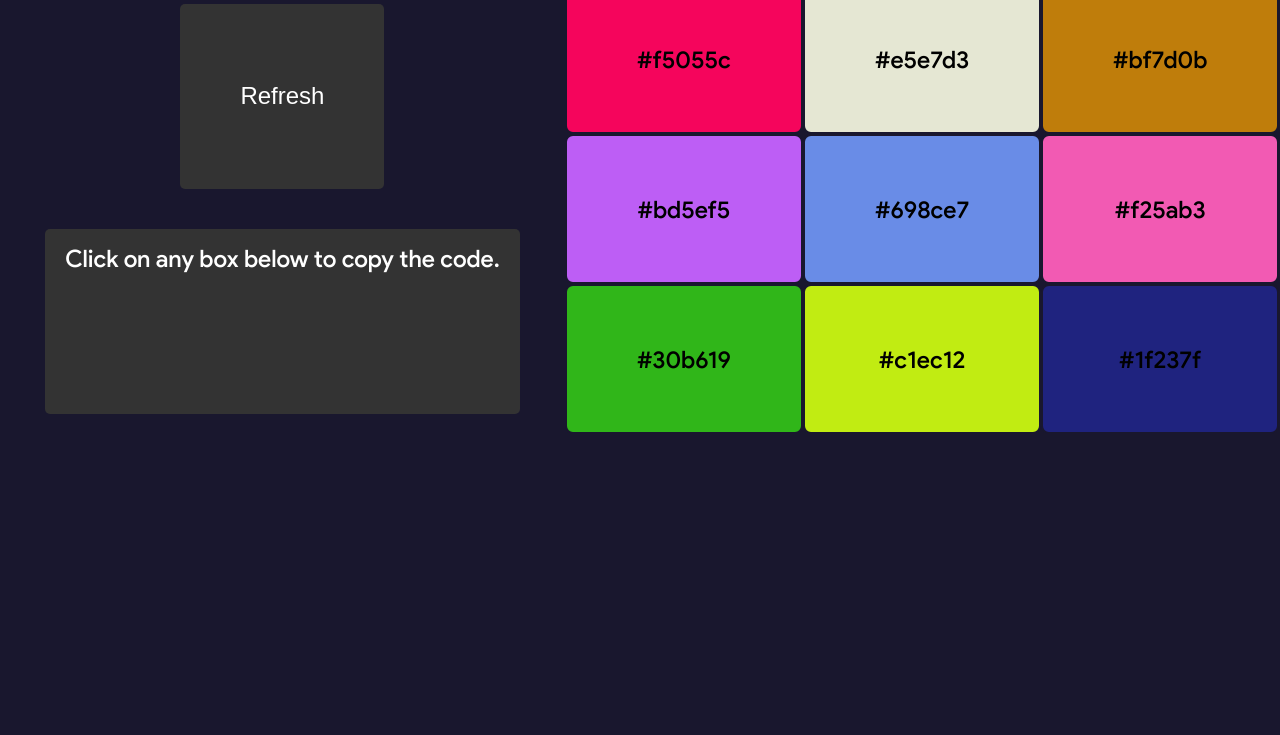
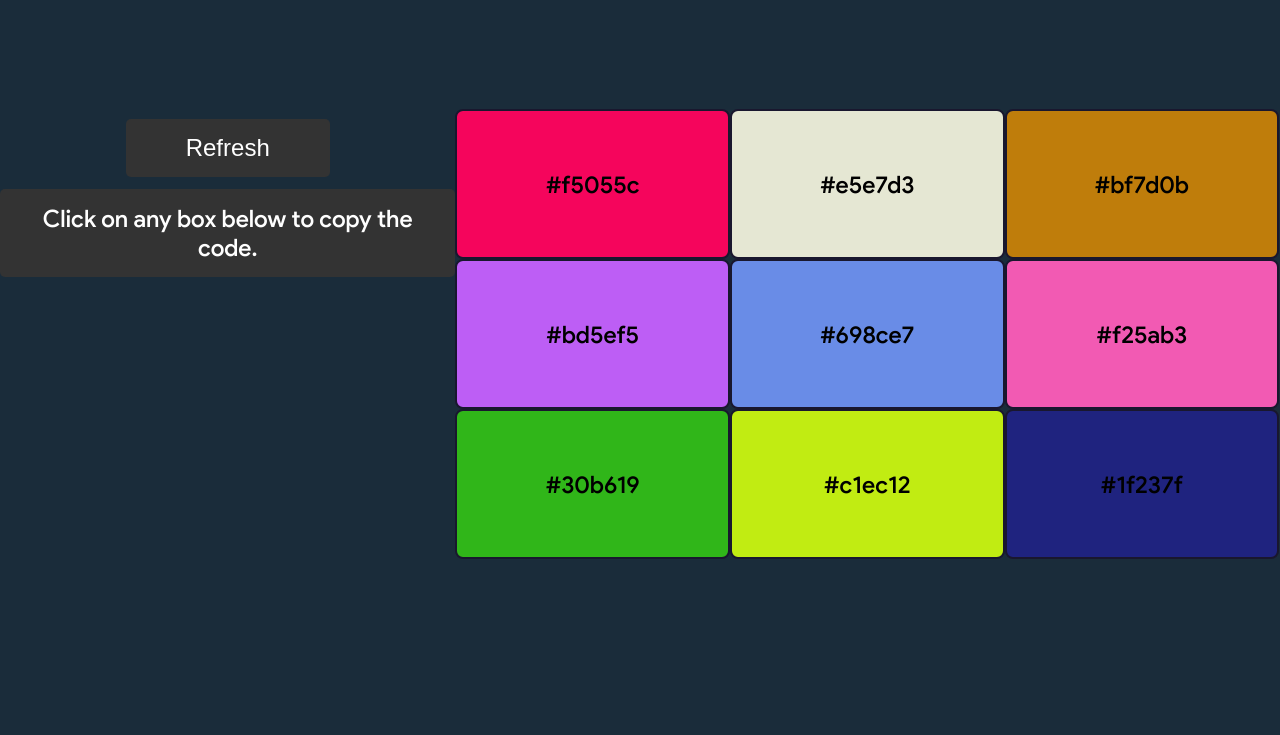
Before and after one commit to Jashghoward/Color_Generator, a plain HTML site: page index.html in a window 1280 px wide. Shown: the part 65-800 px from the top of the page. Drawn offline with Linux system fonts and the light colour scheme.

Commit message:
style.css update

```diff
--- a/main.js
+++ b/main.js
@@ -1,8 +1,6 @@
 window.onload = function () {
   addColor();
 };
-
-
 
 for (let i = 1; i <= 9; i++) {
   const box = document.createElement('div');
--- a/style.css
+++ b/style.css
@@ -7,7 +7,7 @@
 body {
   font-family: 'sans';
   color: black;
-  background-color: #19172e;
+  background-color: #1a2c3a;
 }
 
 @font-face {
@@ -17,6 +17,7 @@ body {
 .heading {
   color: white;
   padding-top: 10px;
+  padding-bottom: 125px;
   justify-content: center;
   text-align: center;
   font-size: 2rem;
@@ -27,7 +28,7 @@ body {
   color: white;
   padding: 15px 60px;
   font-size: 1.5rem;
-  margin: 20px auto;
+  margin: 10px auto;
   display: block;
   cursor: pointer;
   border-radius: 5px;
@@ -41,15 +42,16 @@ body {
 
 .item {
   display: flex;
-  flex-direction: row;
+  flex-direction: column;
   flex-wrap: wrap;
 }
 
 .copy {
+  text-align: center;
   color: white;
   padding: 15px 20px;
   font-size: 1.5rem;
-  margin: 20px auto;
+  margin: 2px auto;
   background: #333;
   cursor: not-allowed;
   border-radius: 5px;
```
